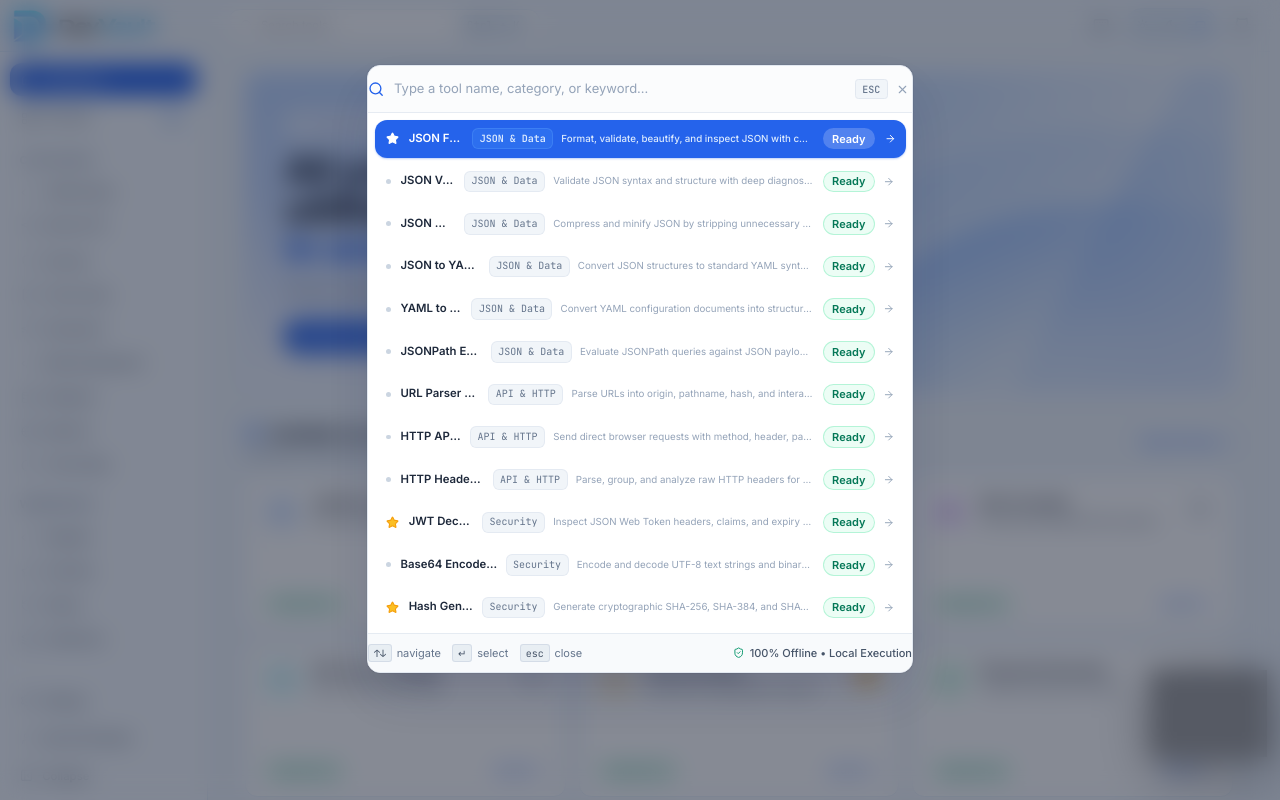
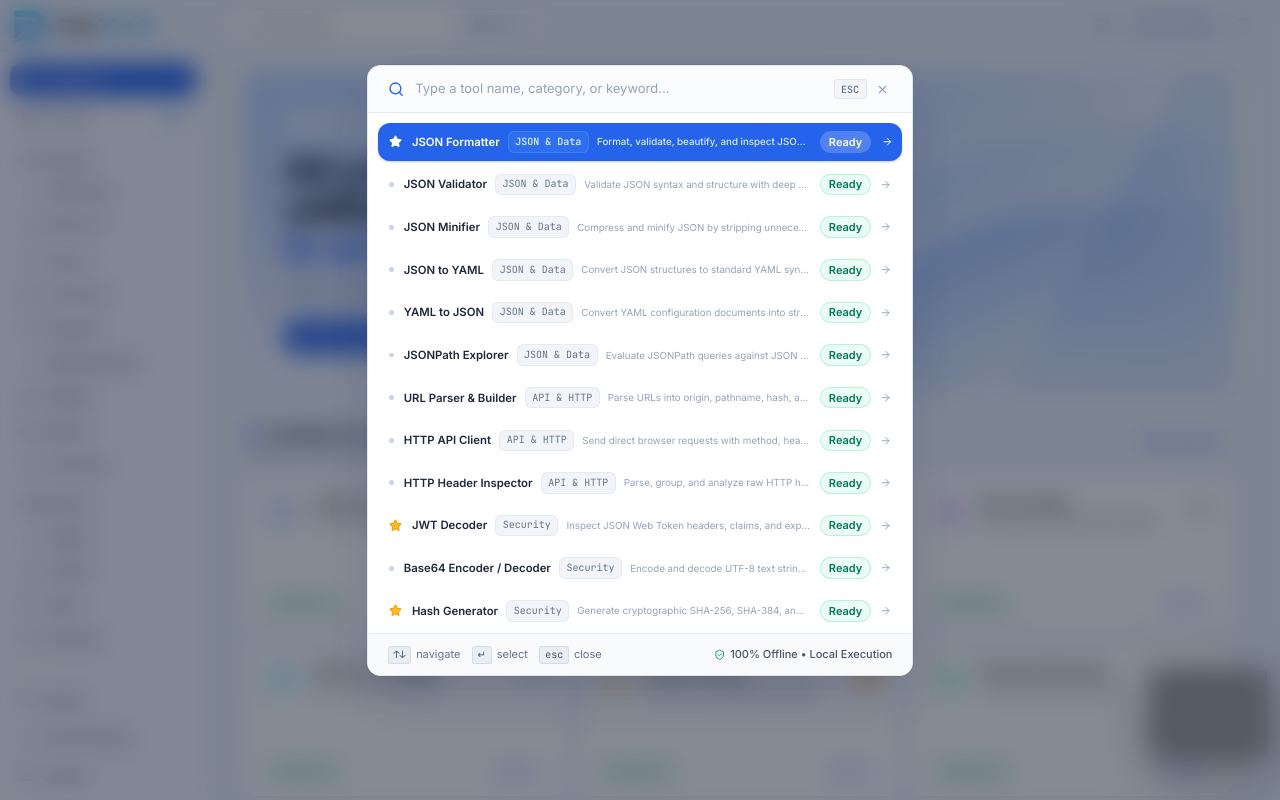
Before and after one commit to Akitha-Chanupama/DevVault, a React (Vite) app: page / in a window 1280 px wide. Both pictures are taken after a click on the button "Open command palette". Shown: the top 800 px of the page. Built offline with nearby package versions, Linux system fonts and the light colour scheme; grey boxes are pictures that could not be loaded.

Commit message:
fix(command-palette): increase header and footer padding to inset search icon and shortcuts

```diff
--- a/src/features/command-palette/CommandPalette.tsx
+++ b/src/features/command-palette/CommandPalette.tsx
@@ -85,7 +85,7 @@ export const CommandPalette: React.FC = () => {
         onClick={(e) => e.stopPropagation()}
       >
         {/* Search Input Bar */}
-        <div className="flex items-center px-4.5 py-4 border-b border-slate-200/80 dark:border-[#263247] bg-slate-50/50 dark:bg-[#0c1324]">
+        <div className="flex items-center px-5 sm:px-6 py-4 border-b border-slate-200/80 dark:border-[#263247] bg-slate-50/50 dark:bg-[#0c1324]">
           <Search className="w-5 h-5 text-blue-600 dark:text-blue-400 shrink-0" />
           <input
             ref={inputRef}
@@ -97,10 +97,10 @@ export const CommandPalette: React.FC = () => {
               setSelectedIndex(0);
             }}
             onKeyDown={handleKeyDown}
-            className="flex-1 bg-transparent px-3 text-sm sm:text-base text-slate-900 dark:text-white placeholder:text-slate-400 dark:placeholder:text-slate-500 focus:outline-none"
+            className="flex-1 bg-transparent px-3.5 text-sm sm:text-base text-slate-900 dark:text-white placeholder:text-slate-400 dark:placeholder:text-slate-500 focus:outline-none"
           />
 
-          <div className="flex items-center gap-1.5 shrink-0">
+          <div className="flex items-center gap-2 shrink-0">
             {query ? (
               <button
                 type="button"
@@ -134,7 +134,7 @@ export const CommandPalette: React.FC = () => {
         </div>
 
         {/* Results List */}
-        <div className="max-h-[min(65vh,520px)] overflow-y-auto p-2 space-y-1.5 [scrollbar-width:thin] scrollbar-thumb-slate-200 dark:scrollbar-thumb-slate-800">
+        <div className="max-h-[min(65vh,520px)] overflow-y-auto p-3 space-y-1.5 [scrollbar-width:thin] scrollbar-thumb-slate-200 dark:scrollbar-thumb-slate-800">
           {filteredTools.length === 0 ? (
             <div className="py-12 px-6 text-center text-xs text-slate-500 dark:text-slate-400">
               <p className="font-semibold text-slate-700 dark:text-slate-300 text-sm mb-1">
@@ -176,8 +176,8 @@ export const CommandPalette: React.FC = () => {
                       />
                     )}
 
-                    <div className="flex items-baseline gap-2.5 min-w-0">
-                      <span className="font-semibold truncate text-[13px] sm:text-sm">{tool.name}</span>
+                    <div className="flex items-center gap-2.5 min-w-0">
+                      <span className="font-semibold text-sm shrink-0">{tool.name}</span>
                       <span
                         className={`text-[10px] font-mono px-2 py-0.5 rounded-md shrink-0 transition-colors ${
                           isSelected
@@ -188,7 +188,7 @@ export const CommandPalette: React.FC = () => {
                         {tool.category}
                       </span>
                       <span
-                        className={`hidden sm:inline-block text-xs truncate max-w-[260px] ${
+                        className={`hidden sm:inline-block text-xs truncate flex-1 min-w-0 ${
                           isSelected ? 'text-blue-100' : 'text-slate-400 dark:text-slate-500'
                         }`}
                       >
@@ -236,7 +236,7 @@ export const CommandPalette: React.FC = () => {
         </div>
 
         {/* Footer shortcuts info */}
-        <div className="flex items-center justify-between px-4.5 py-3 border-t border-slate-200/80 dark:border-[#263247] bg-slate-50 dark:bg-[#080d19] text-xs text-slate-500 dark:text-slate-400">
+        <div className="flex items-center justify-between px-5 sm:px-6 py-3.5 border-t border-slate-200/80 dark:border-[#263247] bg-slate-50 dark:bg-[#080d19] text-xs text-slate-500 dark:text-slate-400">
           <div className="flex items-center gap-3.5">
             <span className="flex items-center gap-1.5">
               <kbd className="px-1.5 py-0.5 rounded bg-slate-200/70 dark:bg-[#192338] text-[10px] font-mono border border-slate-300/70 dark:border-[#263247] text-slate-600 dark:text-slate-300">
```
